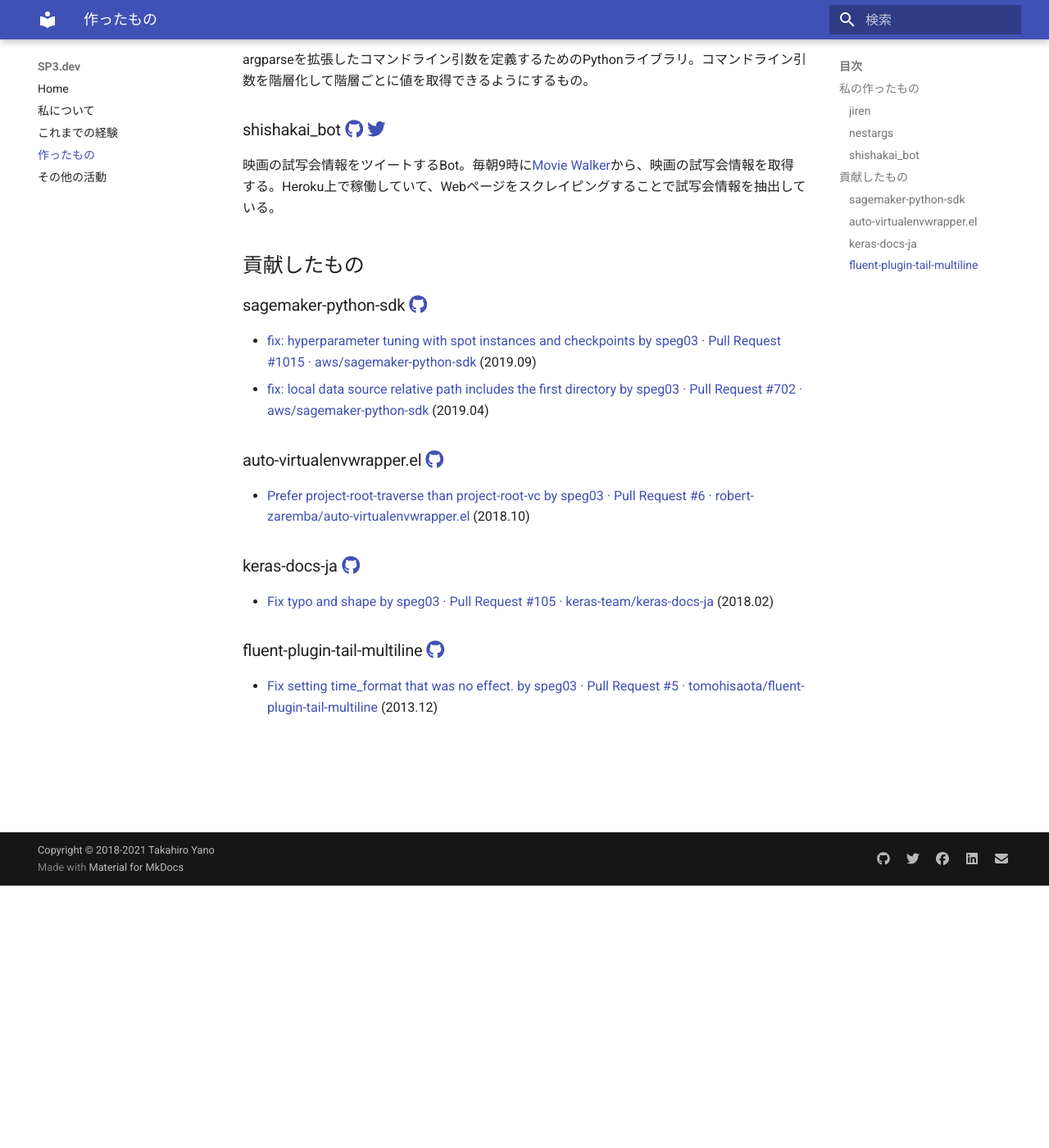
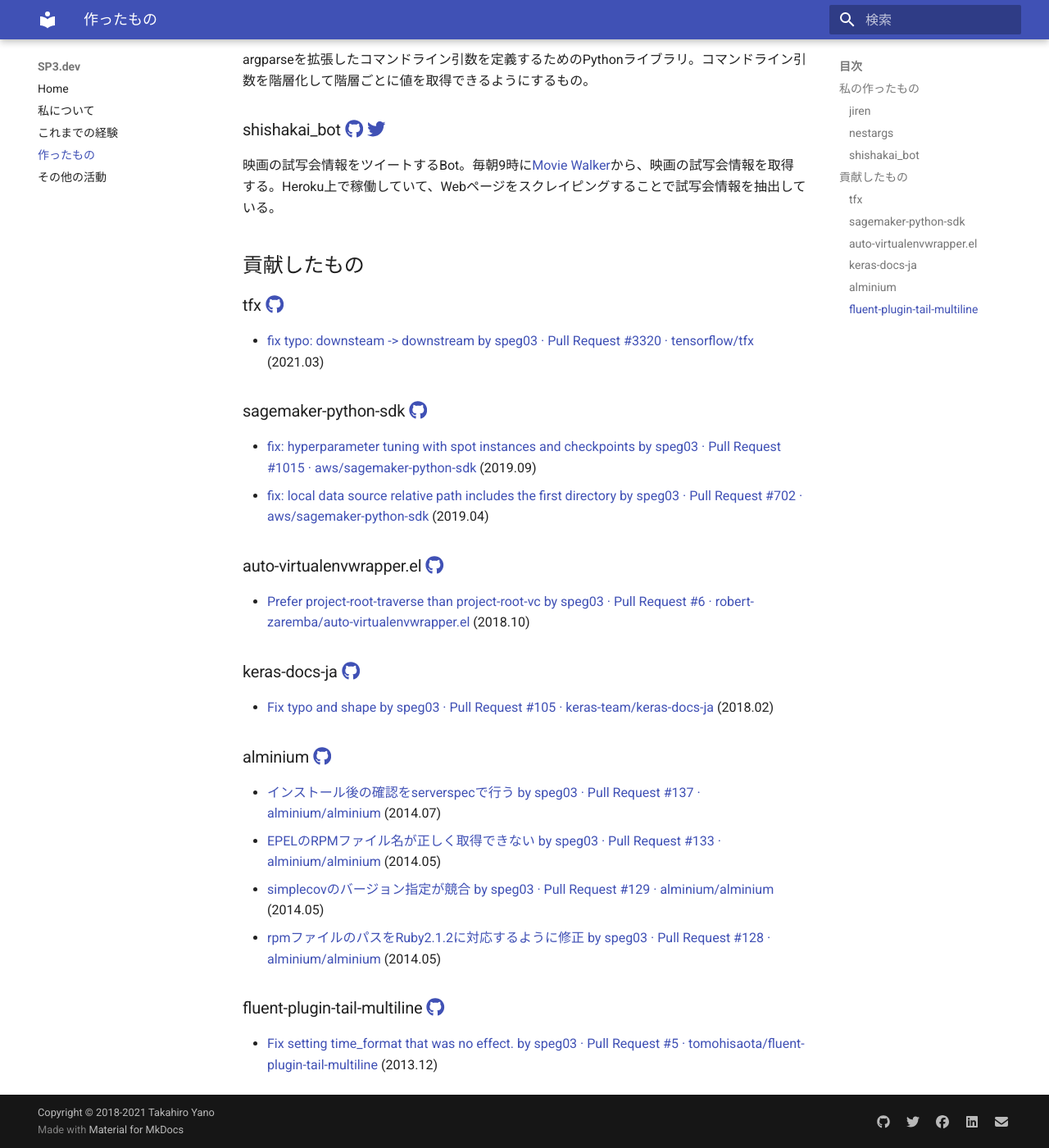
Before and after one commit to speg03/sp3.dev, an MkDocs documentation site: the page built from docs/products.md, in a window 1280 px wide and 1400 px high, scrolled down 320 px. Shown: the whole window at 82% size. Built offline with MkDocs 1.6.1 and Material for MkDocs 9.7.7, drawn with Linux system fonts in a browser that asks for light colours.

Commit message:
Update experiences and products

```diff
--- a/docs/products.md
+++ b/docs/products.md
@@ -17,6 +17,10 @@
 
 ## 貢献したもの
 
+### tfx [:fontawesome-brands-github:](https://github.com/tensorflow/tfx)
+
+* [fix typo: downsteam -> downstream by speg03 · Pull Request #3320 · tensorflow/tfx](https://github.com/tensorflow/tfx/pull/3320) (2021.03)
+
 ### sagemaker-python-sdk [:fontawesome-brands-github:](https://github.com/aws/sagemaker-python-sdk)
 
 * [fix: hyperparameter tuning with spot instances and checkpoints by speg03 · Pull Request #1015 · aws/sagemaker-python-sdk](https://github.com/aws/sagemaker-python-sdk/pull/1015) (2019.09)
@@ -30,6 +34,13 @@
 
 * [Fix typo and shape by speg03 · Pull Request #105 · keras-team/keras-docs-ja](https://github.com/keras-team/keras-docs-ja/pull/105) (2018.02)
 
+### alminium [:fontawesome-brands-github:](https://github.com/alminium/alminium)
+
+* [インストール後の確認をserverspecで行う by speg03 · Pull Request #137 · alminium/alminium](https://github.com/alminium/alminium/pull/137) (2014.07)
+* [EPELのRPMファイル名が正しく取得できない by speg03 · Pull Request #133 · alminium/alminium](https://github.com/alminium/alminium/pull/133) (2014.05)
+* [simplecovのバージョン指定が競合 by speg03 · Pull Request #129 · alminium/alminium](https://github.com/alminium/alminium/pull/129) (2014.05)
+* [rpmファイルのパスをRuby2.1.2に対応するように修正 by speg03 · Pull Request #128 · alminium/alminium](https://github.com/alminium/alminium/pull/128) (2014.05)
+
 ### fluent-plugin-tail-multiline [:fontawesome-brands-github:](https://github.com/tomohisaota/fluent-plugin-tail-multiline)
 
 * [Fix setting time_format that was no effect. by speg03 · Pull Request #5 · tomohisaota/fluent-plugin-tail-multiline](https://github.com/tomohisaota/fluent-plugin-tail-multiline/pull/5) (2013.12)
--- a/mkdocs.yml
+++ b/mkdocs.yml
@@ -35,3 +35,4 @@
   - pymdownx.emoji:
       emoji_index: !!python/name:materialx.emoji.twemoji
       emoji_generator: !!python/name:materialx.emoji.to_svg
+  - pymdownx.tilde
```
Also changed, not shown: docs/experiences.md (+3 -2 lines).
